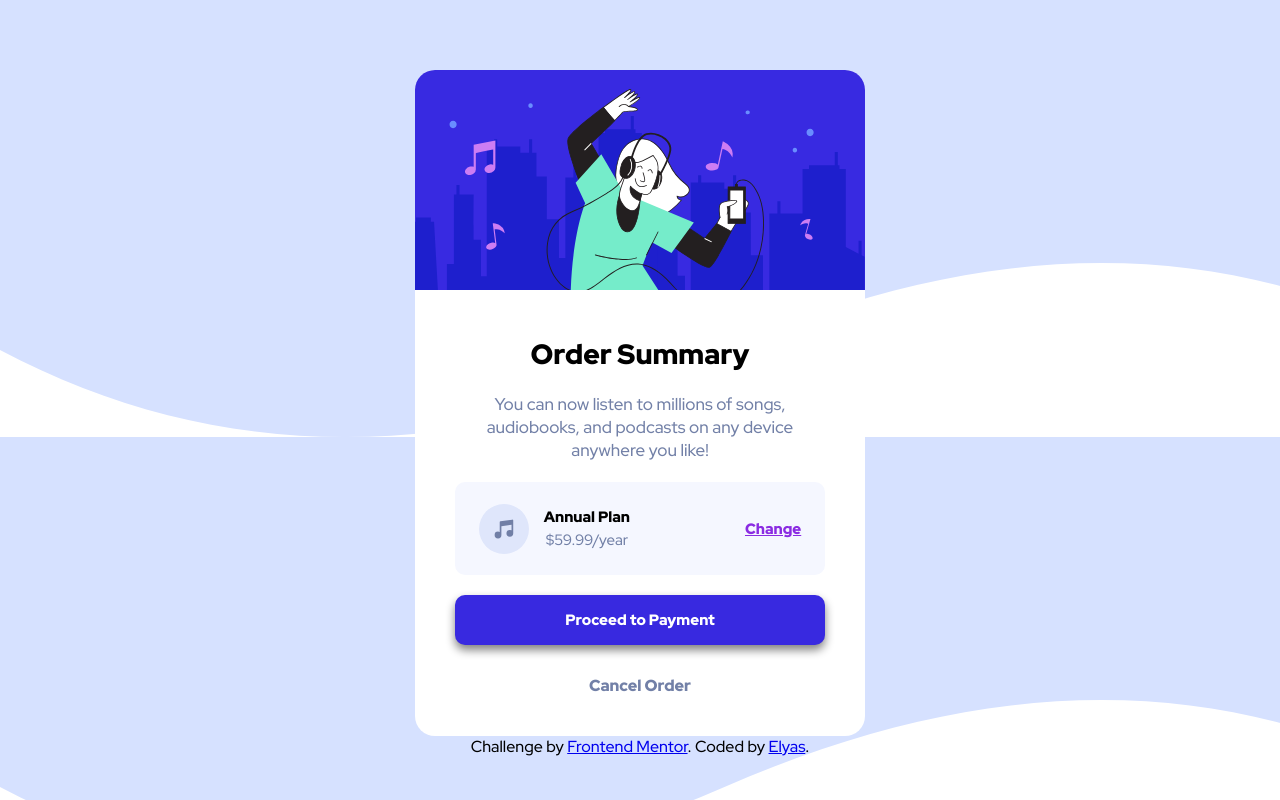
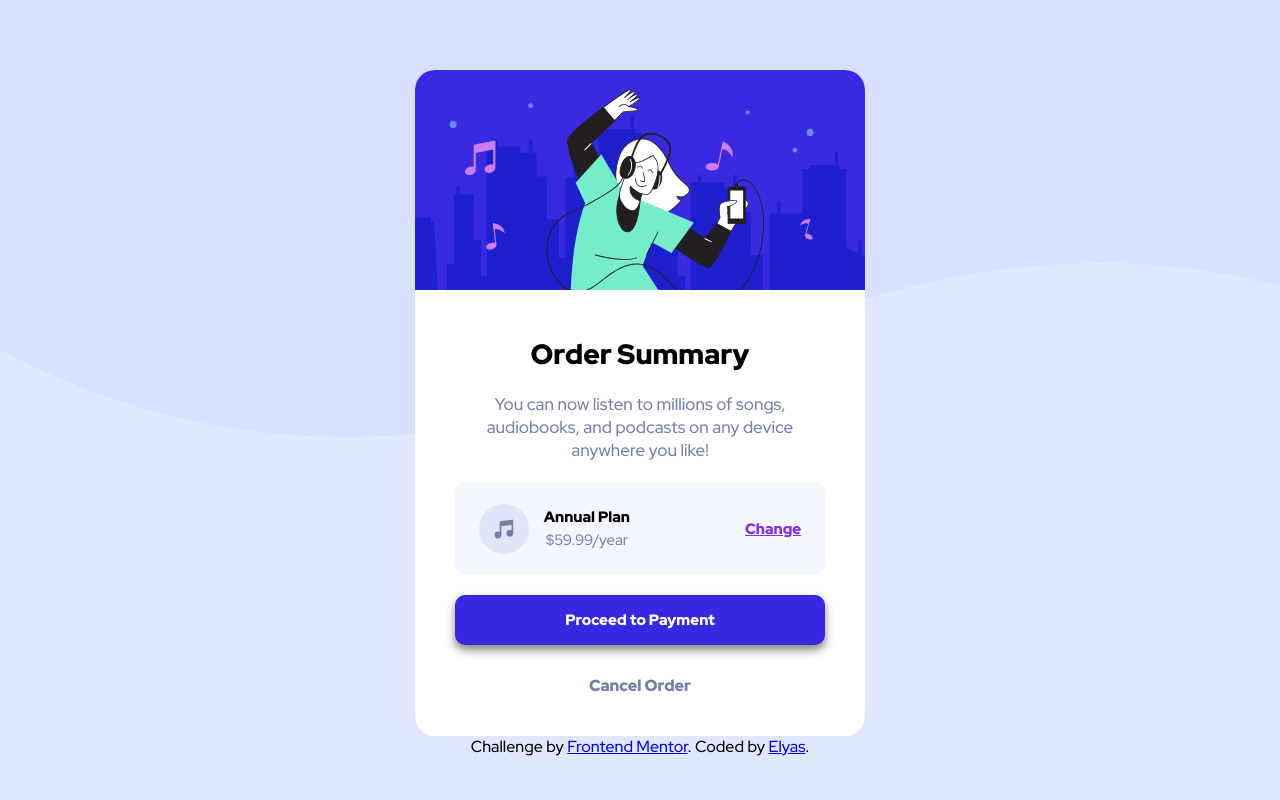
Before and after one commit to BlueElyas/Order-summary-component-challenge, a plain HTML site: page index.html in a window 1280 px wide. Drawn offline with Linux system fonts and the light colour scheme.

Commit message:
Update styles.css background

```diff
--- a/styles.css
+++ b/styles.css
@@ -10,6 +10,8 @@ body {
     user-select: none;
     margin-top: 70px;
     text-align: center;
+    background-repeat: no-repeat;
+    background-color: hsl(225, 100%, 94%);
 }
 
 
```
